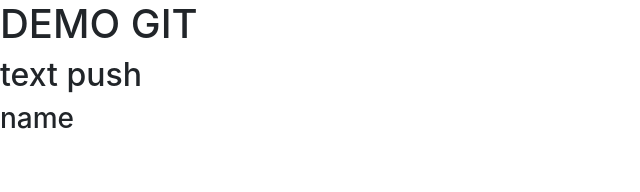
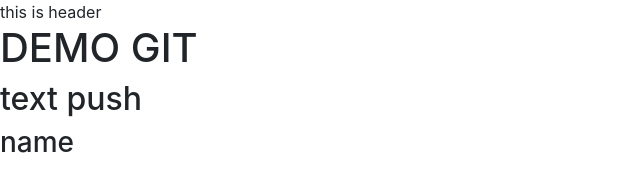
Before and after one commit to hoanhao221/fe53e, a plain HTML site: page index.html in a window 1280 px wide. Shown: the whole page, without its empty margins (0-640 px from the left). Drawn offline with nearby package versions, Linux system fonts and the light colour scheme.

Commit message:
code header

```diff
--- a/index.html
+++ b/index.html
@@ -10,6 +10,7 @@
     <link rel="stylesheet" href="https://stackpath.bootstrapcdn.com/bootstrap/4.3.1/css/bootstrap.min.css" integrity="sha384-ggOyR0iXCbMQv3Xipma34MD+dH/1fQ784/j6cY/iJTQUOhcWr7x9JvoRxT2MZw1T" crossorigin="anonymous">
   </head>
   <body>
+    <header>this is header</header>
       <h1>DEMO GIT</h1>
       <h2>text push</h2>
       <h3>name</h3>
```
